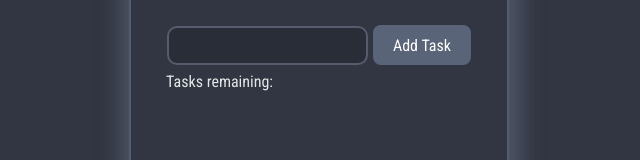
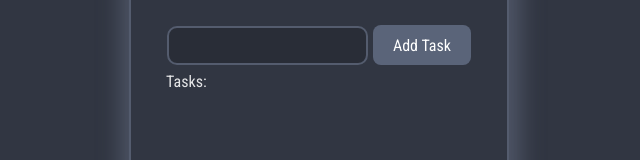
Before and after one commit to lcscostadev/React-ToDoList, a React (Vite) app: page / in a window 1280 px wide. Shown: the part 365-525 px from the top of the page, without its empty margins (321-961 px from the left). Built offline with nearby package versions, Linux system fonts and the light colour scheme.

Commit message:
change remaining tasks because i wont be able to make this change atm

```diff
--- a/src/components/AddTasks.jsx
+++ b/src/components/AddTasks.jsx
@@ -34,7 +34,7 @@ const AddTasks = ({ handleTaskAddition }) => {
                 </div>
             </form>
             <div className='text'>
-                <p>Tasks remaining:</p>
+                <p>Tasks:</p>
             </div>
             <div className='warning'>
                 <p>When a task is <span className='complete'>completed</span> you can <span className='delete'>delete</span> it.</p>
```
